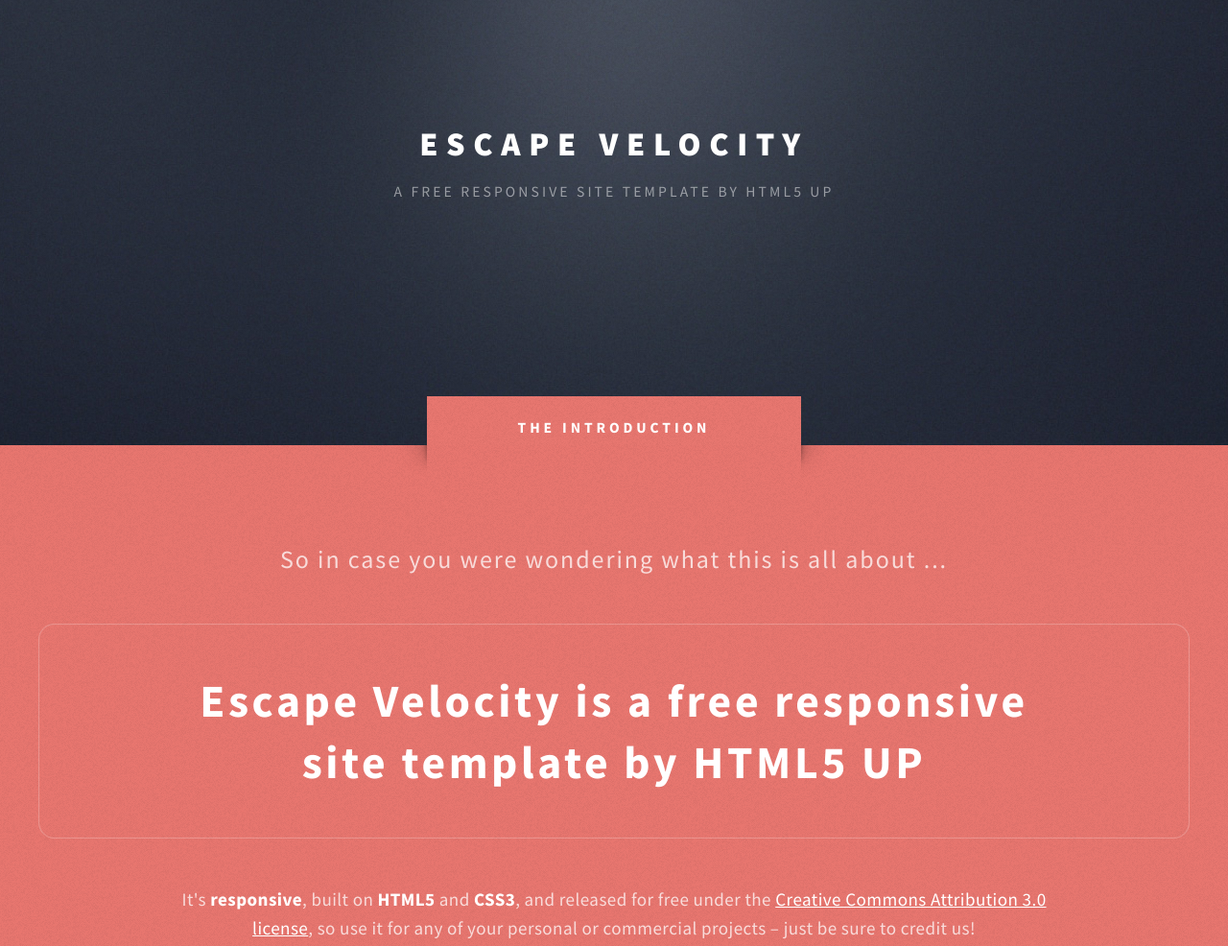
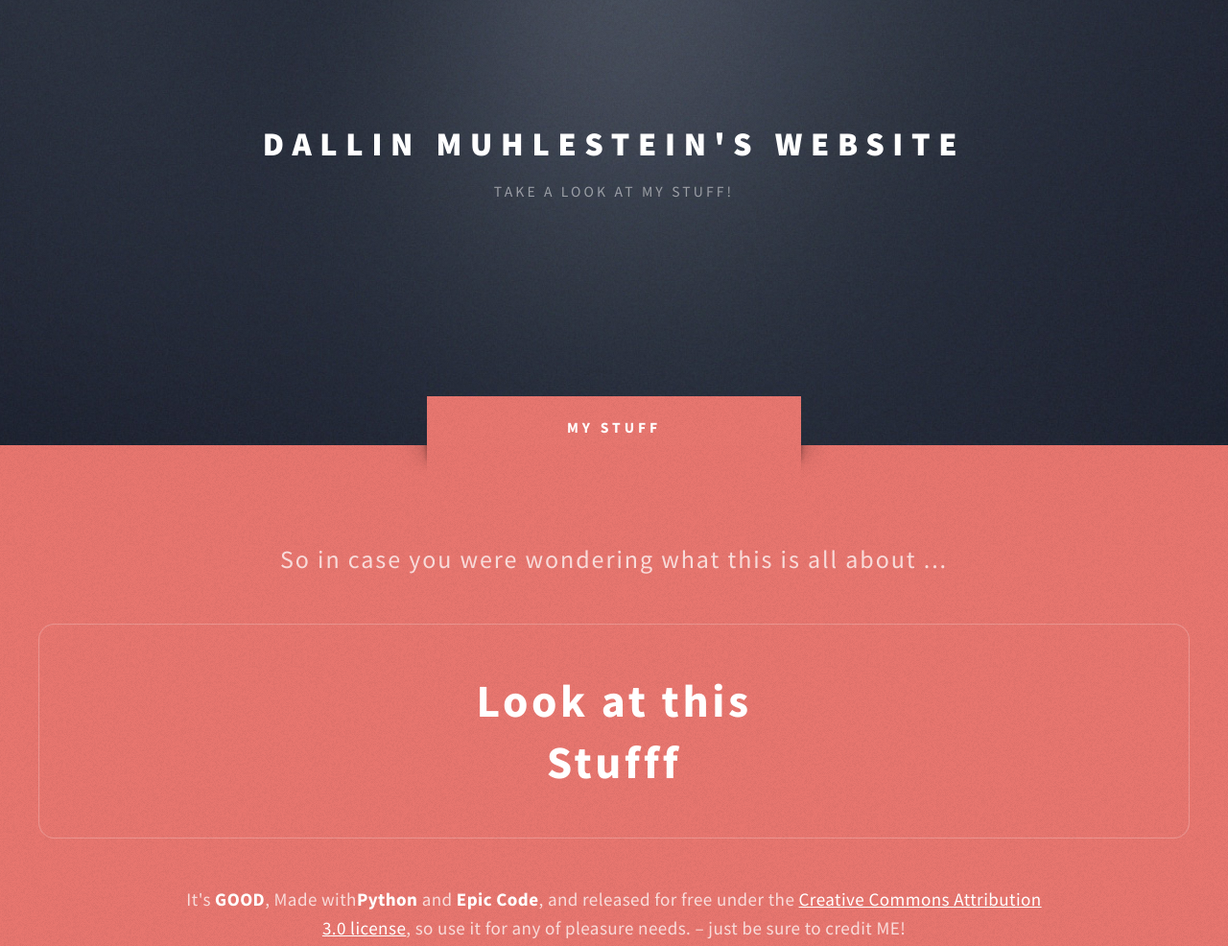
Before and after one commit to citrineyak/citrineyak.github.io, a plain HTML site: page index.html in a window 1280 px wide. Shown: the part 160-1146 px from the top of the page at 96% size. Drawn offline with Linux system fonts and the light colour scheme.

Commit message:
initial commit

```diff
--- a/index.html
+++ b/index.html
@@ -6,7 +6,7 @@
 -->
 <html>
 	<head>
-		<title>Escape Velocity by HTML5 UP</title>
+		<title>Dallin Muhlestein's Projects</title>
 		<meta http-equiv="content-type" content="text/html; charset=utf-8" />
 		<meta name="description" content="" />
 		<meta name="keywords" content="" />
@@ -31,8 +31,8 @@
 
 					<!-- Logo -->
 						<div id="logo">
-							<h1><a href="index.html">Escape Velocity</a></h1>
-							<p>A free responsive site template by HTML5 UP</p>
+							<h1><a href="index.html">Dallin Muhlestein's Website</a></h1>
+							<p>Take a look at my stuff!</p>
 						</div>
 
 					<!-- Nav -->
@@ -69,16 +69,16 @@
 
 		<!-- Intro -->
 			<div id="intro-wrapper" class="wrapper style1">
-				<div class="title">The Introduction</div>
+				<div class="title">My Stuff</div>
 				<section id="intro" class="container">
 					<p class="style1">So in case you were wondering what this is all about ...</p>
 					<p class="style2">
-						Escape Velocity is a free responsive<br class="mobile-hide" />
-						site template by <a href="http://html5up.net" class="nobr">HTML5 UP</a>
+						Look at this<br class="mobile-hide" />
+						<a href="http://html5up.net" class="nobr">Stufff</a>
 					</p>
-					<p class="style3">It's <strong>responsive</strong>, built on <strong>HTML5</strong> and <strong>CSS3</strong>, and released for
+					<p class="style3">It's <strong>GOOD</strong>, Made with<strong>Python</strong> and <strong>Epic Code</strong>, and released for
 					free under the <a href="http://html5up.net/license">Creative Commons Attribution 3.0 license</a>, so use it for any of
-					your personal or commercial projects &ndash; just be sure to credit us!</p>
+					pleasure needs. &ndash; just be sure to credit ME!</p>
 					<ul class="actions">
 						<li><a href="#" class="button style3 big">Proceed</a></li>
 					</ul>
```
